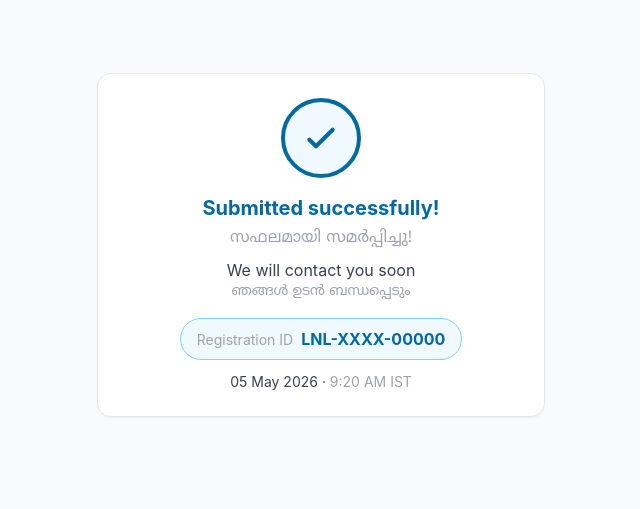
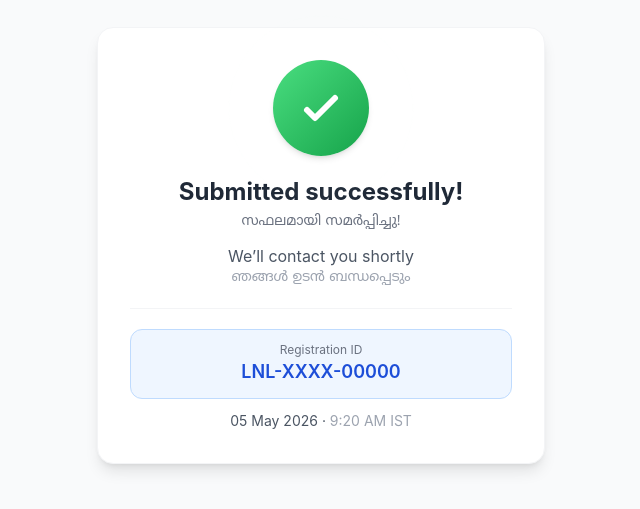
Before and after one commit to Echo5Digital/lifeandlimbs-BackOffice, a Next.js app in the folder frontend/: page /success in a window 1280 px wide. Shown: the part 155-664 px from the top of the page, without its empty margins (319-959 px from the left). Built offline with nearby package versions, Linux system fonts and the light colour scheme.

Commit message:
success page updated

```diff
--- a/frontend/app/success/page.tsx
+++ b/frontend/app/success/page.tsx
@@ -14,51 +14,51 @@ function SuccessContent() {
   return (
     <main className="min-h-screen bg-gray-50 py-8 px-4 flex items-center justify-center">
       <div className="max-w-md w-full">
-        <div className="bg-white border border-[#E5E7EB] rounded-[14px] p-6 shadow-sm text-center">
-          {/* Green checkmark */}
-          <div className="w-20 h-20 bg-[#f0f9ff] border-4 border-[#0369a1] rounded-full flex items-center justify-center mx-auto mb-4">
-            <svg className="w-10 h-10 text-[#0369a1]" fill="none" viewBox="0 0 24 24" stroke="currentColor">
-              <path strokeLinecap="round" strokeLinejoin="round" strokeWidth={2.5} d="M5 13l4 4L19 7" />
+<div className="bg-white rounded-2xl p-8 shadow-lg text-center border border-gray-100">
+
+  {/* Success Icon */}
+  <div className="relative w-24 h-24 mx-auto mb-5">
+    <div className="absolute inset-0 bg-green-100 rounded-full animate-ping opacity-30"></div>
+    <div className="relative w-24 h-24 bg-gradient-to-br from-green-400 to-green-600 rounded-full flex items-center justify-center shadow-md">
+      <svg className="w-12 h-12 text-white" fill="none" viewBox="0 0 24 24" stroke="currentColor">
+        <path strokeLinecap="round" strokeLinejoin="round" strokeWidth={3} d="M5 13l4 4L19 7" />
       </svg>
     </div>
+  </div>
 
-          <h1 className="text-xl font-bold text-[#0369a1] mb-1">Submitted successfully!</h1>
-          <p className="text-base text-[#9CA3AF]" lang="ml">സഫലമായി സമർപ്പിച്ചു!</p>
+  {/* Title */}
+  <h1 className="text-2xl font-bold text-gray-800">Submitted successfully!</h1>
+  <p className="text-sm text-gray-500 mt-1" lang="ml">സഫലമായി സമർപ്പിച്ചു!</p>
 
-          <p className="text-base text-[#374151] mt-2">We will contact you soon</p>
-          <p className="text-sm text-[#9CA3AF]" lang="ml">ഞങ്ങൾ ഉടൻ ബന്ധപ്പെടും</p>
+  {/* Subtitle */}
+  <p className="text-gray-600 mt-3 text-base">
+    We’ll contact you shortly
+  </p>
+  <p className="text-sm text-gray-400" lang="ml">ഞങ്ങൾ ഉടൻ ബന്ധപ്പെടും</p>
+
+  {/* Divider */}
+  <div className="my-5 border-t border-gray-100"></div>
 
   {/* Registration ID */}
-          <div className="mt-4 inline-block px-4 py-2 bg-[#f0f9ff] border border-[#7dd3fc] rounded-full">
-            <span className="text-sm text-[#9CA3AF] mr-2">Registration ID</span>
-            <span className="font-bold text-[#0369a1] text-base">{regId}</span>
+  <div className="bg-blue-50 border border-blue-200 rounded-xl px-4 py-3">
+    <p className="text-xs text-gray-500">Registration ID</p>
+    <p className="text-lg font-semibold text-blue-700">{regId}</p>
   </div>
 
   {/* Timestamp */}
-          <div className="mt-3 text-sm text-[#374151]">
-            {date} · <span className="text-[#9CA3AF]">{time} IST</span>
+  <div className="mt-3 text-sm text-gray-600">
+    {date} · <span className="text-gray-400">{time} IST</span>
   </div>
-
-          {/* Status row */}
-          {/* <div className="mt-4 flex items-center justify-center gap-2">
-            <span className="w-2.5 h-2.5 rounded-full bg-amber-400 inline-block" />
-            <div className="text-left">
-              <div className="text-sm font-medium text-[#374151]">
-                Status: New Registration — Admin review pending
-              </div>
-              <div className="text-xs text-[#9CA3AF] mt-0.5" lang="ml">
-                പുതിയ രജിസ്ട്രേഷൻ — അഡ്മിൻ അവലോകനം ആവശ്യമാണ്
-              </div>
-            </div>
-          </div> */}
 
   {/* CTA */}
   {/* <button
-            type="button"
     onClick={() => router.push('/')}
-            className="mt-6 w-full py-3 border border-[#0369a1] text-[#0369a1] rounded-[9px] text-base font-medium hover:bg-[#f0f9ff] transition-colors"
+    className="mt-6 w-full py-3 bg-blue-600 text-white rounded-xl font-medium hover:bg-blue-700 transition-all duration-200 shadow-sm"
   >
-            Register another patient · <span lang="ml">മറ്റൊരു രോഗിയെ ചേർക്കുക</span>
+    Register another patient
+    <span className="block text-xs opacity-80" lang="ml">
+      മറ്റൊരു രോഗിയെ ചേർക്കുക
+    </span>
   </button> */}
 </div>
       </div>
```
Lines whose indentation alone changed are shown as unchanged.
